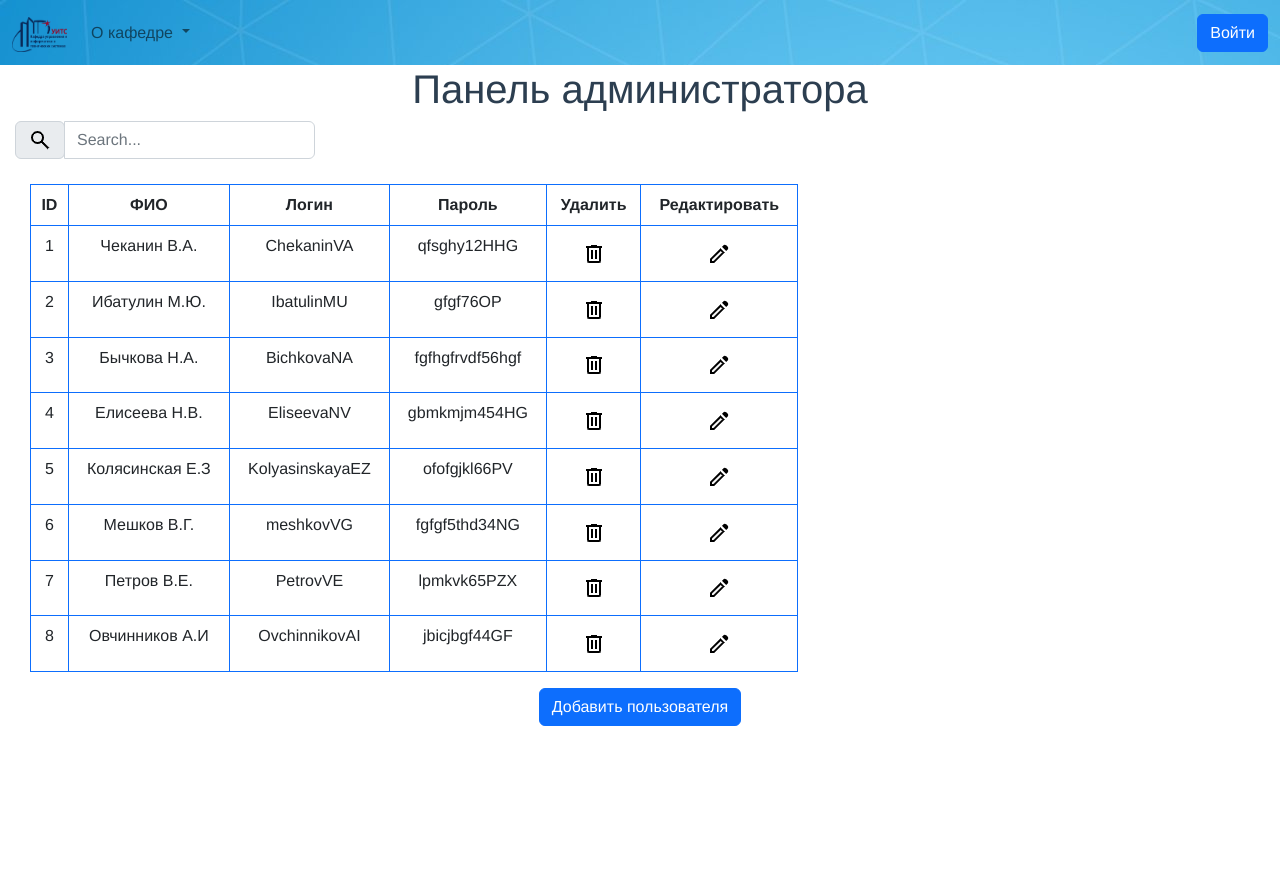
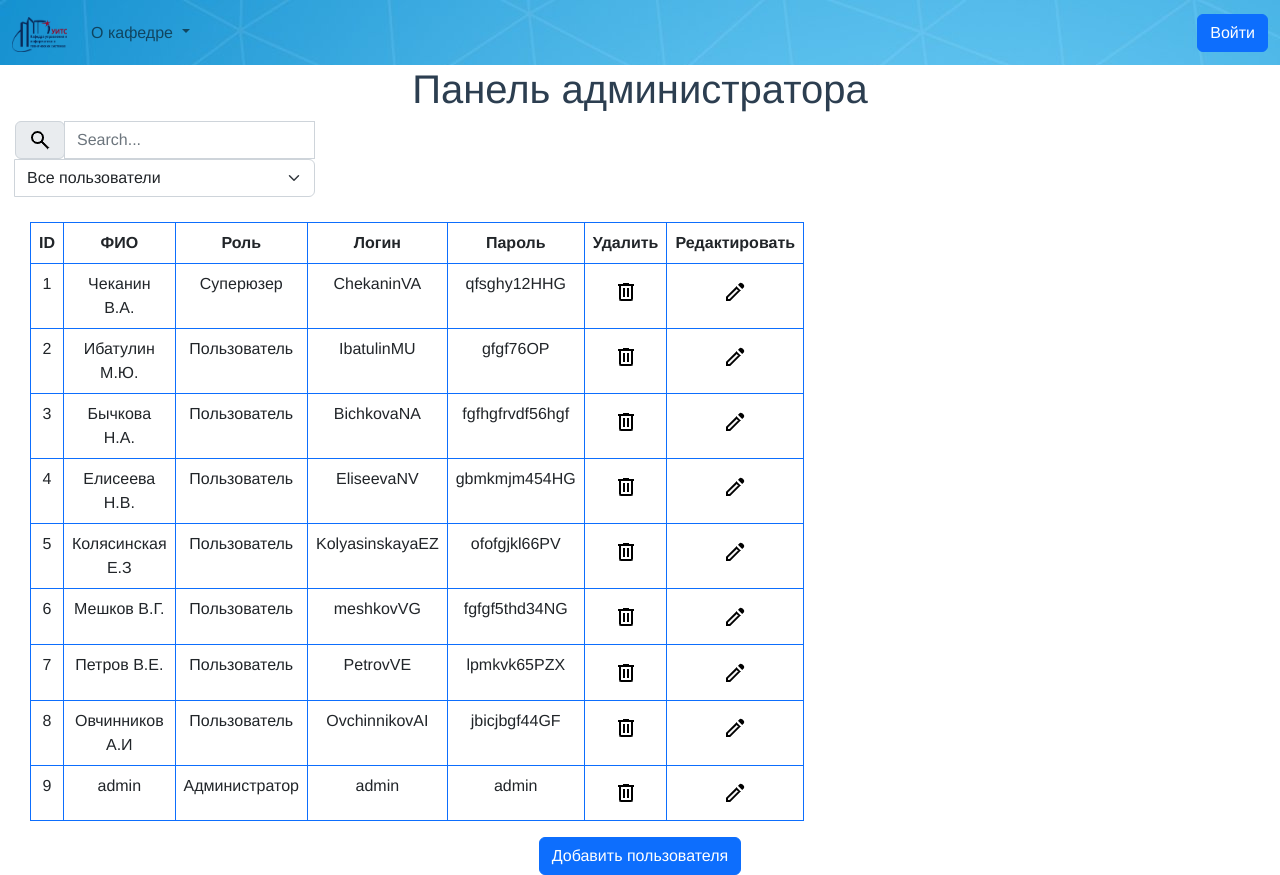
Before and after one commit to ianaomalova/frontendcorpportal, a Vue app: page /admin in a window 1280 px wide. Before the commit the page ends 800 px from the top, so only its background shows below. Built offline with nearby package versions, Linux system fonts and the light colour scheme.

Commit message:
Добавлена фильтрация по роли

```diff
--- a/src/components/admins/Users.vue
+++ b/src/components/admins/Users.vue
@@ -4,15 +4,29 @@
         <div class="input-group-prepend">
             <span class="input-group-text"><img src="icons/search_FILL0_wght400_GRAD0_opsz24.png" alt=""></span>
         </div>
-        <input type="text" class="form-control" placeholder="Search..." v-model="searchQuery">
-
+        <input type="text" class="form-control w-auto" placeholder="Search..." v-model="searchQuery">
+        <select class="form-select w-auto" v-model="filteredType">
+            <option value="">Все пользователи</option>
+            <option value="Пользователь">Пользователь</option>
+            <option value="Суперюзер">Суперюзер</option>
+            <option value="Администратор">Администратор</option>
+        </select>
     </div>
-    <div>
+<!--    <div class="col-sm-4">-->
+<!--        <select class="form-select" v-model="filteredType">-->
+<!--            <option value="">Все пользователи</option>-->
+<!--            <option value="Пользователь">Пользователь</option>-->
+<!--            <option value="Суперюзер">Суперюзер</option>-->
+<!--            <option value="Администратор">Администратор</option>-->
+<!--        </select>-->
+<!--    </div>-->
+    <div v-if="filteredUsers.length > 0">
         <table class="table table-bordered border-primary" style="max-width: 60%; margin-left: 30px">
             <thead>
                 <tr>
                     <th>ID</th>
                     <th>ФИО</th>
+                    <th>Роль</th>
                     <th>Логин</th>
                     <th>Пароль</th>
                     <th>Удалить</th>
@@ -23,6 +37,7 @@
                 <tr v-for="(user, index) in filteredUsers" :key="user.id">
                     <td>{{user.id}}</td>
                     <td>{{user.name}}</td>
+                    <td>{{user.role}}</td>
                     <td v-if="editIndex === index && editNow === true"><input class="form-control" type="text" v-model="user.login"></td>
                     <td v-else>{{user.login}}</td>
                     <td v-if="editIndex === index && editNow === true"><input class="form-control" type="text" v-model="user.password"></td>
@@ -34,6 +49,7 @@
             </tbody>
         </table>
     </div>
+    <div v-else><h3>Пользователи не найдены</h3></div>
     <div class="modal fade" id="exampleModal" tabindex="-1" aria-labelledby="exampleModalLabel" aria-hidden="true">
         <div class="modal-dialog">
             <div class="modal-content">
@@ -59,7 +75,7 @@
         <div class="modal-dialog">
             <div class="modal-content">
                 <div class="modal-header">
-                    <h1 class="modal-title fs-5" id="exampleModalLabel2">Modal title</h1>
+                    <h1 class="modal-title fs-5" id="exampleModalLabel2">Добавить пользователя</h1>
                     <button type="button" class="btn-close" data-bs-dismiss="modal" aria-label="Close"></button>
                 </div>
                 <div class="modal-body">
@@ -86,14 +102,15 @@
         data() {
             return {
                 listOfUsers: [
-                    { id: '1', name: 'Чеканин В.А.', login: 'ChekaninVA', password: 'qfsghy12HHG' },
-                    { id: '2', name: 'Ибатулин М.Ю.', login: 'IbatulinMU', password: 'gfgf76OP' },
-                    { id: '3', name: 'Бычкова Н.А.', login: 'BichkovaNA', password: 'fgfhgfrvdf56hgf' },
-                    { id: '4', name: 'Елисеева Н.В.', login: 'EliseevaNV', password: 'gbmkmjm454HG' },
-                    { id: '5', name: 'Колясинская Е.З', login: 'KolyasinskayaEZ', password: 'ofofgjkl66PV' },
-                    { id: '6', name: 'Мешков В.Г.', login: 'meshkovVG', password: 'fgfgf5thd34NG' },
-                    { id: '7', name: 'Петров В.Е.', login: 'PetrovVE', password: 'lpmkvk65PZX' },
-                    { id: '8', name: 'Овчинников А.И', login: 'OvchinnikovAI', password: 'jbicjbgf44GF' },
+                    { id: '1', name: 'Чеканин В.А.', role: 'Суперюзер', position:'Зав. кафедрой', login: 'ChekaninVA', password: 'qfsghy12HHG' },
+                    { id: '2', name: 'Ибатулин М.Ю.', role: 'Пользователь', position:'Зав. кафедрой', login: 'IbatulinMU', password: 'gfgf76OP' },
+                    { id: '3', name: 'Бычкова Н.А.', role: 'Пользователь', position:'Зав. кафедрой', login: 'BichkovaNA', password: 'fgfhgfrvdf56hgf' },
+                    { id: '4', name: 'Елисеева Н.В.', role: 'Пользователь', position:'Зав. кафедрой', login: 'EliseevaNV', password: 'gbmkmjm454HG' },
+                    { id: '5', name: 'Колясинская Е.З', role: 'Пользователь', position:'Зав. кафедрой', login: 'KolyasinskayaEZ', password: 'ofofgjkl66PV' },
+                    { id: '6', name: 'Мешков В.Г.', role: 'Пользователь', position:'Зав. кафедрой', login: 'meshkovVG', password: 'fgfgf5thd34NG' },
+                    { id: '7', name: 'Петров В.Е.', role: 'Пользователь', position:'Зав. кафедрой', login: 'PetrovVE', password: 'lpmkvk65PZX' },
+                    { id: '8', name: 'Овчинников А.И', role: 'Пользователь', position:'Зав. кафедрой', login: 'OvchinnikovAI', password: 'jbicjbgf44GF' },
+                    { id: '9', name: 'admin', role: 'Администратор', position:'Зав. кафедрой', login: 'admin', password: 'admin'}
 
 
                 ],
@@ -104,6 +121,7 @@
                 currentIndex: '',
                 newUser: {},
                 searchQuery: '',
+                filteredType: ''
             }
         },
         methods: {
@@ -133,7 +151,12 @@
         },
         computed: {
             filteredUsers() {
-                return this.listOfUsers.filter(el => el.name.toLowerCase().includes(this.searchQuery.toLowerCase()));
+                //return this.listOfUsers.filter(el => el.name.toLowerCase().includes(this.searchQuery.toLowerCase()));
+                const filteredByName = this.listOfUsers.filter(user => user.name.toLowerCase().includes(this.searchQuery.toLowerCase()));
+                if (!this.filteredType) {
+                    return filteredByName;
+                }
+                return filteredByName.filter(user => user.role === this.filteredType);
             }
         }
 
```
